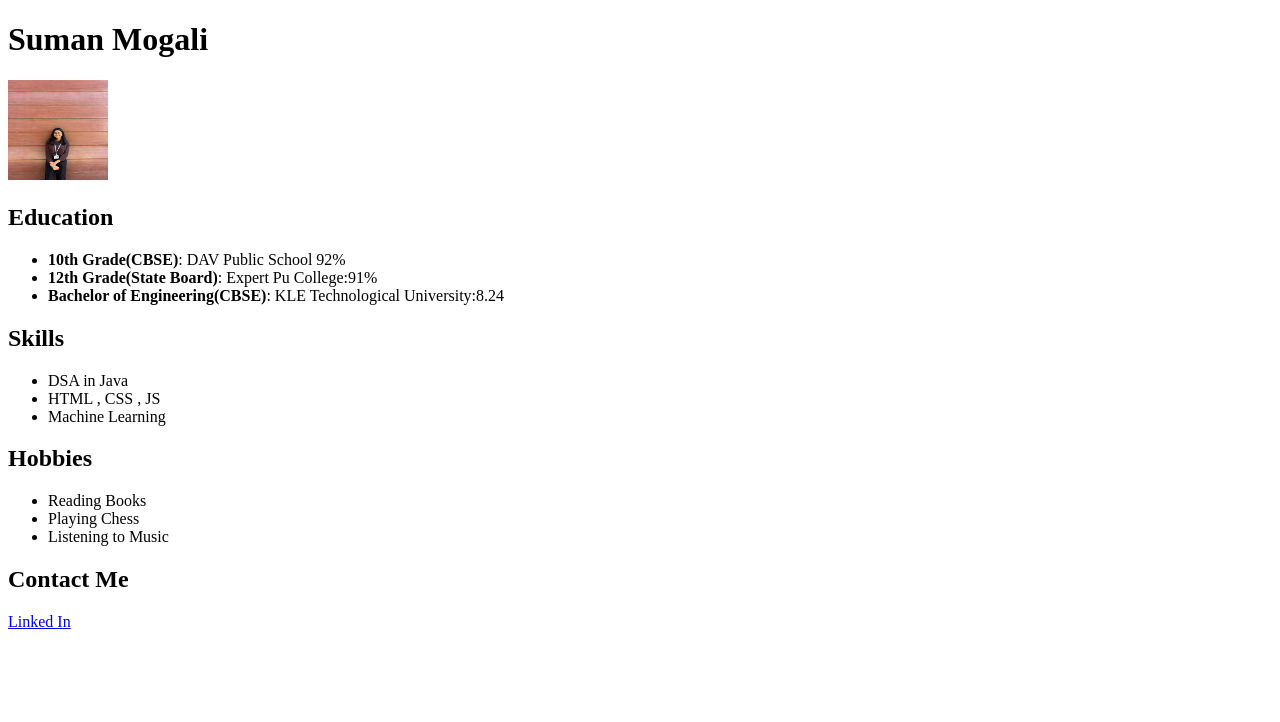
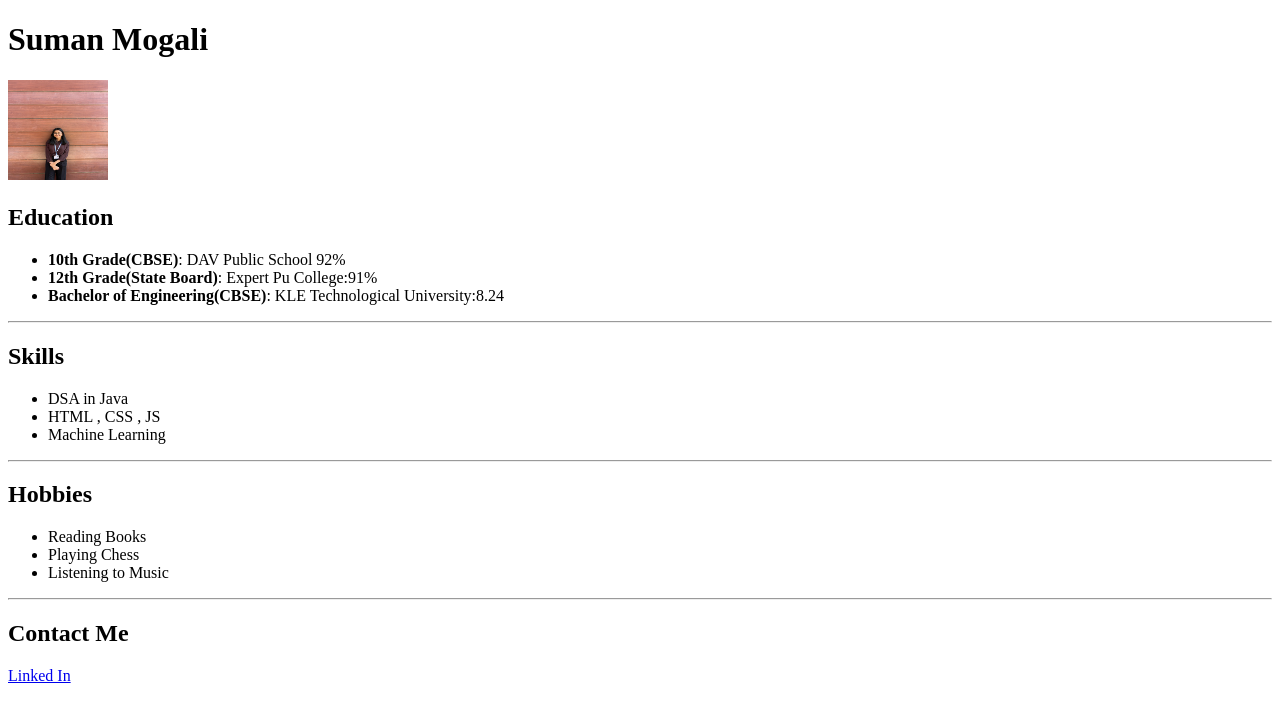
Before and after one commit to Suman-um/Web-development-journey, a plain HTML site: page HTML/portfolio.html in a window 1280 px wide. Drawn offline with Linux system fonts and the light colour scheme.

Commit message:
Used semantic tags on my portfolio page

```diff
--- a/HTML/portfolio.html
+++ b/HTML/portfolio.html
@@ -1,3 +1,4 @@
+<!-- Practice question 4 add semantic markup to your already made portfoliop page. -->
 <!DOCTYPE html>
 <html lang="en">
 <head>
@@ -6,29 +7,41 @@
     <title>My Portfolio</title>
 </head>
 <body>
-    <h1>Suman Mogali</h1>
+    <header>
+        <h1>Suman Mogali</h1>
+    </header>
     <img src="myimage.jpeg" height="100px" width="100px" alt="My Image">
-    <h2>Education</h2>
+    <section>
+        <h2>Education</h2>
     <ul>
         <li><b>10th Grade(CBSE)</b>: DAV Public School 92%</li>
         <li><b>12th Grade(State Board)</b>: Expert Pu College:91%</li>
         <li><b>Bachelor of Engineering(CBSE)</b>: KLE Technological University:8.24 </li>
     </ul>
+    </section>
+    <hr>
+    <section>
     <h2>Skills</h2>
     <ul>
         <li>DSA in Java</li>
         <li>HTML , CSS , JS</li>
         <li>Machine Learning</li>
     </ul>
-
-    <h2>Hobbies</h2>
+    </section>
+    <hr>
+    <section>
+        <h2>Hobbies</h2>
     <ul>
         <li>Reading Books</li>
         <li>Playing Chess</li>
         <li>Listening to Music</li>
     </ul>
+    </section>
+    <hr>
+    <footer>
+        <h2>Contact Me</h2>
+    <a href = "www.linkedin.com/in/suman-mogali-4b71442b6">Linked In</a>
+    </footer>
 
-    <h2>Contact Me</h2>
-    <a href = "www.linkedin.com/in/suman-mogali-4b71442b6">Linked In</a>
 </body>
 </html>
```
